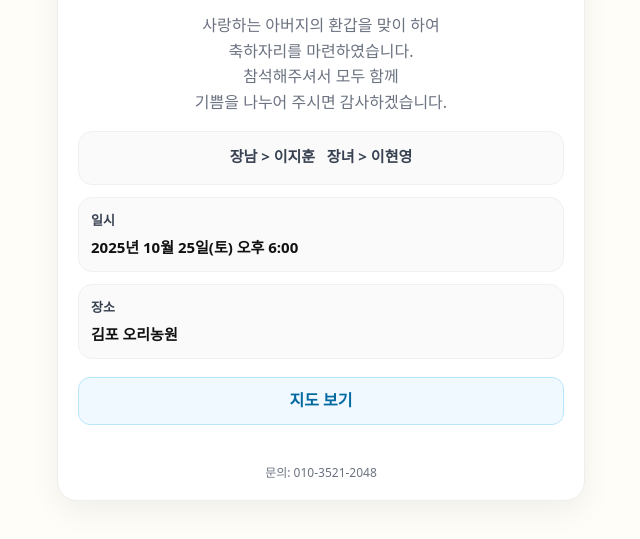
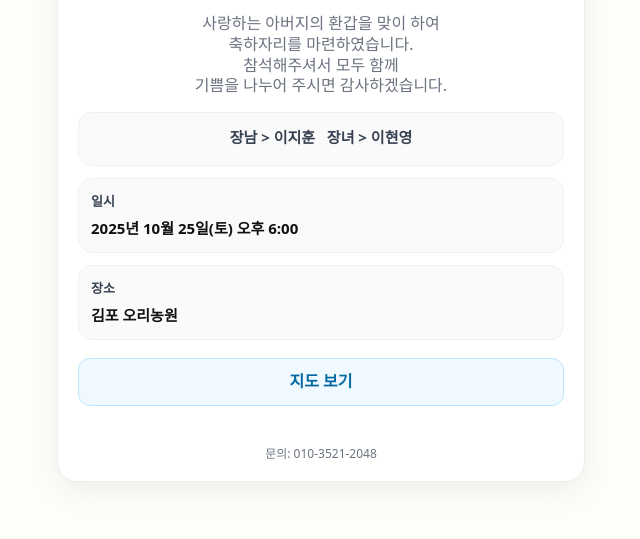
Before and after one commit to Hoon318/congratulations_090825_good, a plain HTML site: page index.html in a window 1280 px wide. Shown: the part 379-918 px from the top of the page, without its empty margins (319-959 px from the left). Drawn offline with Linux system fonts and the light colour scheme; a web font is replaced by a local one.

Commit message:
Update index.html

```diff
--- a/index.html
+++ b/index.html
@@ -72,7 +72,7 @@
         color: #222;                /* 부드러운 블랙 */
         font-family: "Noto Serif KR", "Times New Roman", serif;
       }
-      .subtitle { color: var(--muted); margin: 0 0 16px; font-size: 16px; text-align: center; }
+      .subtitle { color: var(--muted); margin: 0 0 16px; font-size: 16px; text-align: center; line-height: 1.3; }
 
       .info {
         display: grid;
```
